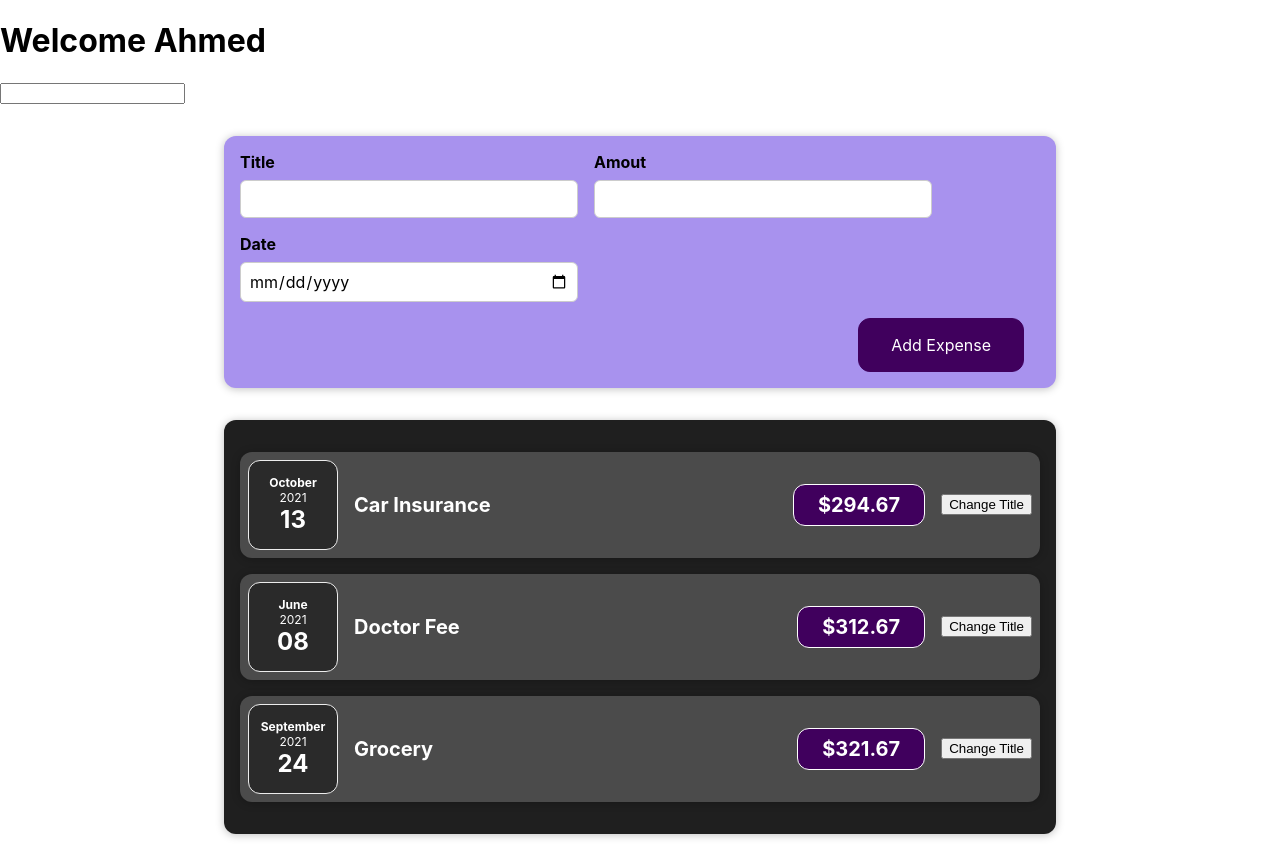
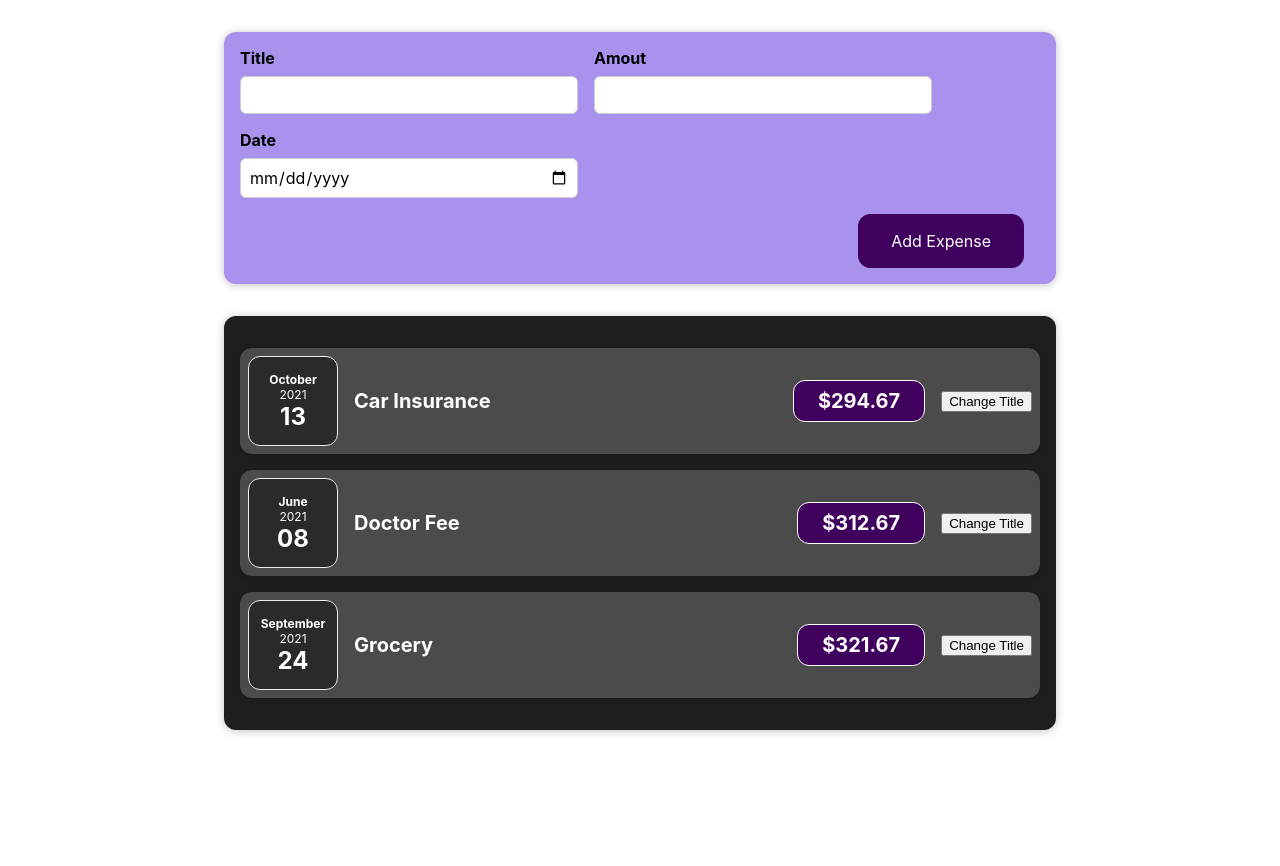
Before and after one commit to ahmed-raza/react, a React (Create React App) app: page / in a window 1280 px wide. After the commit the page ends 800 px from the top, so only its background shows below. Built offline with nearby package versions, Linux system fonts and the light colour scheme.

Commit message:
Class based components

```diff
--- a/src/App.js
+++ b/src/App.js
@@ -1,9 +1,15 @@
+import React from "react";
 import Expenses from "./components/Expenses/Expenses";
 import NewExpense from "./components/NewExpense/NewExpense";
-import Test from "./components/Test";
 
-function App() {
-  const expenses = [
+class App extends React.Component {
+  constructor(props) {
+    super(props);
+    this.expenses = this.getExpenses();
+  }
+
+  getExpenses() {
+    return [
       {
         id: "e1",
         title: "Car Insurance",
@@ -23,14 +29,16 @@ function App() {
         date: new Date(2021, 8, 24),
       },
     ];
+  }
 
+  render() {
     return (
       <div className="App">
-      <Test name="Ahmed" />
         <NewExpense />
-      <Expenses items={expenses} />
+        <Expenses items={this.expenses} />
       </div>
     );
   }
+}
 
 export default App;
--- a/src/components/Expenses/ExpenseDate.js
+++ b/src/components/Expenses/ExpenseDate.js
@@ -1,16 +1,24 @@
+import React from "react";
 import "./ExpenseDate.css";
 
-const ExpenseDate = (props) => {
-  const month = props.date.toLocaleString("en-US", { month: "long" });
-  const day = props.date.toLocaleString("en-US", { day: "2-digit" });
-  const year = props.date.getFullYear();
-  return (
-    <div className="expense-date">
-      <div className="expense-date__month">{month}</div>
-      <div className="expense-date__year">{year}</div>
-      <div className="expense-date__day">{day}</div>
-    </div>
-  );
-};
+class ExpenseDate extends React.Component {
+  constructor(props) {
+    super(props);
+
+    this.month = props.date.toLocaleString("en-US", { month: "long" });
+    this.day = props.date.toLocaleString("en-US", { day: "2-digit" });
+    this.year = props.date.getFullYear();
+  }
+
+  render() {
+    return (
+      <div className="expense-date">
+        <div className="expense-date__month">{this.month}</div>
+        <div className="expense-date__year">{this.year}</div>
+        <div className="expense-date__day">{this.day}</div>
+      </div>
+    );
+  }
+}
 
 export default ExpenseDate;
--- a/src/components/Expenses/ExpenseItem.js
+++ b/src/components/Expenses/ExpenseItem.js
@@ -1,26 +1,33 @@
-import React, { useState } from "react";
-
+import React from "react";
 import ExpenseDate from "./ExpenseDate";
 import Card from "../UI/Card";
 import "./ExpenseItem.css";
 
-const ExpenseItem = (props) => {
-  const [title, setTitle] = useState(props.title);
+class ExpenseItem extends React.Component {
+  constructor(props) {
+    super(props);
+    this.state = { title: props.title };
+    this.clickHandler = this.clickHandler.bind(this);
+  }
 
-  const clickHandler = () => {
-    setTitle("Updated!!");
+  clickHandler = () => {
+    this.setState({
+      title: "Updated!!",
+    });
   };
 
+  render() {
     return (
       <Card className="expense-item">
-      <ExpenseDate date={props.date}></ExpenseDate>
+        <ExpenseDate date={this.props.date}></ExpenseDate>
         <div className="expense-item__description">
-        <h2>{title}</h2>
-        <div className="expense-item__price">${props.price}</div>
-        <button onClick={clickHandler}>Change Title</button>
+          <h2>{this.state.title}</h2>
+          <div className="expense-item__price">${this.props.price}</div>
+          <button onClick={this.clickHandler}>Change Title</button>
         </div>
       </Card>
     );
-};
+  }
+}
 
 export default ExpenseItem;
--- a/src/components/Expenses/Expenses.js
+++ b/src/components/Expenses/Expenses.js
@@ -1,27 +1,30 @@
+import React from "react";
 import Card from "../UI/Card";
 import ExpenseItem from "./ExpenseItem";
 import "./Expenses.css";
 
-const Expenses = (props) => {
+class Expenses extends React.Component {
+  render() {
     return (
       <Card className="expenses">
         <ExpenseItem
-        title={props.items[0].title}
-        date={props.items[0].date}
-        price={props.items[0].price}
+          title={this.props.items[0].title}
+          date={this.props.items[0].date}
+          price={this.props.items[0].price}
         ></ExpenseItem>
         <ExpenseItem
-        title={props.items[1].title}
-        date={props.items[1].date}
-        price={props.items[1].price}
+          title={this.props.items[1].title}
+          date={this.props.items[1].date}
+          price={this.props.items[1].price}
         ></ExpenseItem>
         <ExpenseItem
-        title={props.items[2].title}
-        date={props.items[2].date}
-        price={props.items[2].price}
+          title={this.props.items[2].title}
+          date={this.props.items[2].date}
+          price={this.props.items[2].price}
         ></ExpenseItem>
       </Card>
     );
-};
+  }
+}
 
 export default Expenses;
--- a/src/components/NewExpense/ExpenseForm.js
+++ b/src/components/NewExpense/ExpenseForm.js
@@ -1,17 +1,18 @@
 import React from "react";
 import "./ExpenseForm.css";
 
-const ExpenseForm = () => {
-  const titleChangeHandler = (event) => {
+class ExpenseForm extends React.Component {
+  titleChangeHandler(event) {
     console.log(event.target.value);
-  };
+  }
 
+  render() {
     return (
       <form>
         <div className="new-expense__controls">
           <div className="new-expense__control">
             <label>Title</label>
-          <input type="text" onChange={titleChangeHandler} />
+            <input type="text" onChange={this.titleChangeHandler} />
           </div>
           <div className="new-expense__control">
             <label>Amout</label>
@@ -27,6 +28,7 @@ const ExpenseForm = () => {
         </div>
       </form>
     );
-};
+  }
+}
 
 export default ExpenseForm;
--- a/src/components/NewExpense/NewExpense.js
+++ b/src/components/NewExpense/NewExpense.js
@@ -1,12 +1,15 @@
 import "./NewExpense.css";
 import ExpenseForm from "./ExpenseForm";
+import React from "react";
 
-const NewExpense = () => {
-  return (
-    <div className="new-expense">
-      <ExpenseForm />
-    </div>
-  );
-};
+class NewExpense extends React.Component {
+  render() {
+    return (
+      <div className="new-expense">
+        <ExpenseForm />
+      </div>
+    );
+  }
+}
 
 export default NewExpense;
--- a/src/components/UI/Card.js
+++ b/src/components/UI/Card.js
@@ -1,8 +1,15 @@
+import React from "react";
 import "./Card.css";
 
-const Card = (props) => {
-  const classes = "card " + props.className;
-  return <div className={classes}>{props.children}</div>;
-};
+class Card extends React.Component {
+  constructor(props) {
+    super(props);
+    this.classes = "card " + props.className;
+  }
+
+  render() {
+    return <div className={this.classes}>{this.props.children}</div>;
+  }
+}
 
 export default Card;
```
Lines whose indentation alone changed are shown as unchanged.
